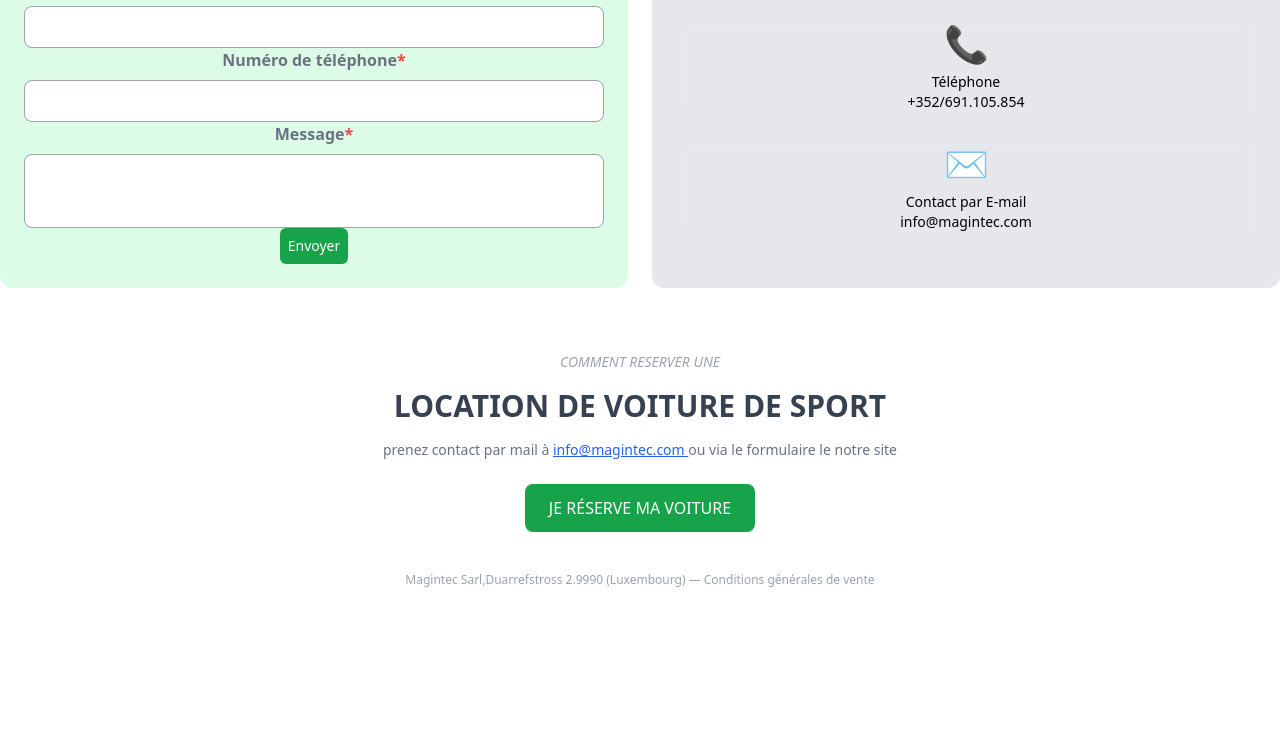
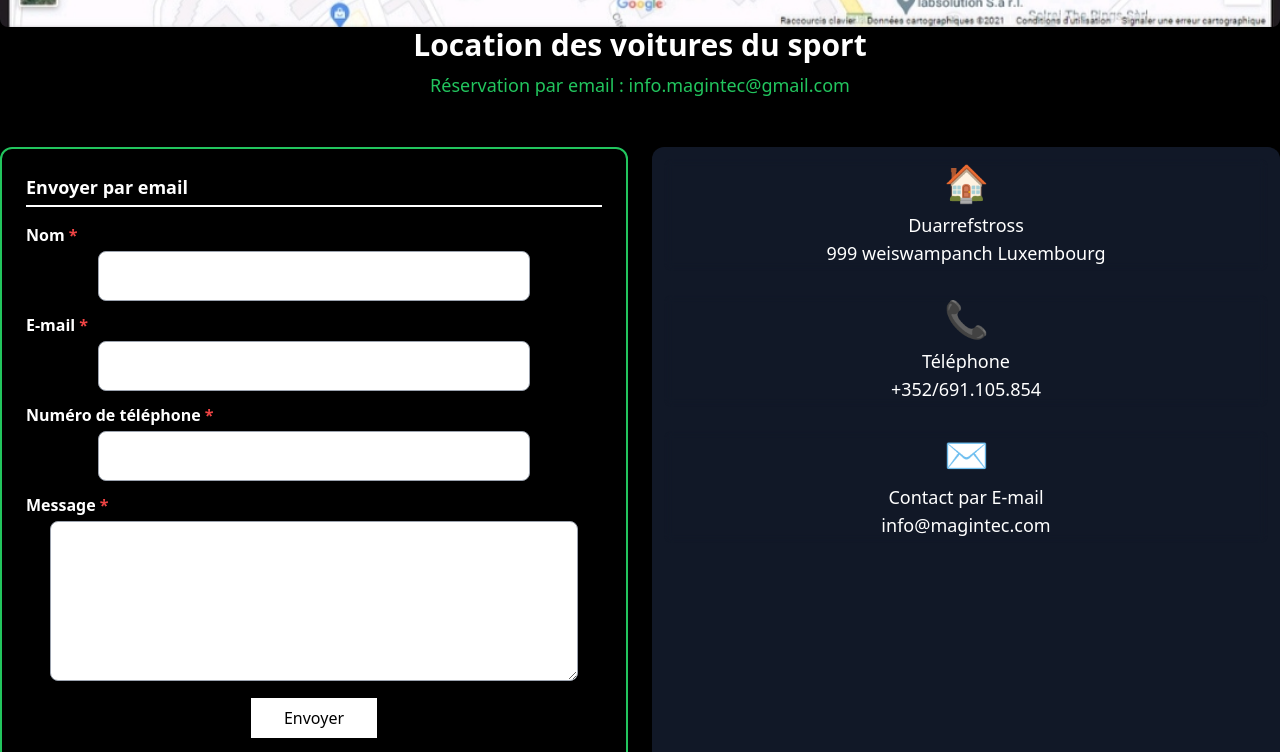
Before and after one commit to anthony07-a/tailwindcss, a plain HTML site: page index.html in a window 1280 px wide. Shown: the part 732-1484 px from the top of the page. Before the commit the page ends 1360 px from the top, so only its background shows below. Drawn offline with nearby package versions, Linux system fonts and the light colour scheme.

Commit message:
Modification html et projet

```diff
--- a/index.html
+++ b/index.html
@@ -4,92 +4,101 @@
     <meta charset="UTF-8">
     <meta name="viewport" content="width=device-width, initial-scale=1.0">
     <script src="https://cdn.tailwindcss.com"></script>
+
+    <link rel="stylesheet" href="https://www.w3schools.com/lib/font-awesome.css">
+
     <title>MAGINTEC</title>
 </head>
-<body class="text-center">
+<body class="text-center bg-black">
   <header class="mb-10">
     <h1 class="text-5xl font-extrabold text-green-700">MAGINTEC</h1>
-    <p class="text-lg mt-2 text-center w-full">(web consulting & more)</p>
+     <p class="text-lg mt-2 text-center w-full">(web consulting & more)</p>
   </header>
   <nav class="mt-8">
     <ul class="flex justify-center space-x-10 text-lg font-semibold">
       <li class="text-green-600">Hommes</li>
       <li class="text-green-600">Véhicules</li>
       <li class="text-green-600">Conditions</li>
-      <li class="text white-600">Contact
+      <li class="text-gray-600">Contact
       </li>
     </ul>
   </nav>
 <section class="mt-12 text-center">
-  <img src="IMAGE/1763662292207.jpg" alt="Image voiture sport" class="w-full h-72 object-cover rounded-lg">
-  <h2 class="text-3xl font-bold text-blackmt-6">
+  <img src="IMAGE/1763662292207.jpg" alt="Image voiture sport" class="w-full object-contain rounded-lg">
+  <h2 class="text-3xl font-bold text-white mt-">
     Location des voitures du sport
   </h2>
   <p class="text-green-500 text-lg mt-2">
     Réservation par email : info.magintec@gmail.com
   </p>
 </Section>
+
 <section class="grid grid-cols-2 gap-6 mt-12">
-  <div class="w-full bg-green-100 p-6 rounded-xl flex-col gap-4">
-    <label class="text-gray-700 font-semibold">
-      Nom<span class="text-red-500">*</span>
+
+  <div class="w-full bg-black p-6 rounded-xl flex-col gap-4 border-2 border-green-500">
+    <h2 class="text-white font-semibold flex justufy-left text-lg border-b-2 border-white pb-1 mb-4 ">
+      Envoyer par email
+    </h2>
+    <label class="text-white font-semibold flex justify-left">
+      Nom <span class="text-red-500 ml-1">*</span>
     </label>
     <input
-      class="mt-2 w-full border border-gray-400 rounded-lg p-2"
+      class="mt-1 border border-gray-400 rounded-lg p-3
+             w-3/4 mx-auto block"
     />
-    <label class="text-gray-500 font-semibold">
-      E-mail<span class="text-red-500">*</span>
+    <label class="text-white font-semibold flex justify-left mt-3">
+      E-mail <span class="text-red-500 ml-1">*</span>
     </label>
     <input
-      class="mt-2 w-full border border-gray-400 rounded-lg p-2"
+      class="mt-1 border border-gray-400 rounded-lg p-3
+             w-3/4 mx-auto block"
     />
-    <label class="text-gray-500 font-semibold">
-      Numéro de téléphone<span class="text-red-500">*</span>
+    <label class="text-white font-semibold flex justify-left mt-3">
+      Numéro de téléphone <span class="text-red-500 ml-1">*</span>
     </label>
     <input
-      class="mt-2 w-full border border-gray-400 rounded-lg p-2"
+      class="mt-1 border border-gray-400 rounded-lg p-3
+             w-3/4 mx-auto block"
     />
-    <label class="text-gray-500 font-semibold">
-      Message<span class="text-red-500">*</span>
+    <label class="text-white font-semibold flex justify-left mt-3">
+      Message <span class="text-red-500 ml-1">*</span>
     </label>
-    <input class="mt-2 w-full border border-gray-400 rounded-lg p-6">
-
-   <button
-      class="px-2 py-2 bg-green-600 text-white rounded-md text-sm hover:bg-green-400">
+   <textarea
+      class="mt-1 border border-gray-400 rounded-lg p-3
+             w-11/12 mx-auto block h-40 bg-white">
+    </textarea>
+    <button
+      class="mt-4 w-32 border border-black text-black bg-white justufy-left py-2 mx-auto block hover:bg-gray-200"
+    >
       Envoyer
     </button>
-
   </div>
-  <div class="w-full bg-gray-200 p-6 rounded-xl flex flex-col gap-6">
+  <div class="w-full bg-gray-900 p-3 rounded-xl flex flex-col gap-6">
     <div class="backdrop-blur-sm inline-block p-1 rounded-lg">
     <div class="text-center">
       <div class="text-4xl text-green-200 mb-2">
        🏠
        </div>
     </div>
-      <p class="text-sm gray-400 text-lg">Duarrefstross</p>
-      <p class="text-sm gray-500 text-lg">999 weiswampanch Luxembourg</p>
+      <p class="text-white text-lg">Duarrefstross</p>
+      <p class="text-white text-lg">999 weiswampanch Luxembourg</p>
 
     </div>
     <div class="backdrop-blur-sm inline-block p-1 rounded-lg">
       <div class="text-4xl text-green-200 mb-2">
        📞
        </div>
-       <p class="text-sm gray-400 text-lg">Téléphone</p>
-       <p class="text-sm gray-500 text-lg">+352/691.105.854</p>
+       <p class="text-white text-lg">Téléphone</p>
+       <p class="text-white text-lg">+352/691.105.854</p>
     </div>
     <div class="backdrop-blur-sm inline-block p-1 rounded-lg">
       <div class="text-4xl text-green-200 mb-2">
        ✉️
        </div>
-       <p class="text-sm gray-400 text-lg">Contact par E-mail</p>
-       <p class="text-sm gray-500 text-lg">info@magintec.com</p>
-
+       <p class="text-white text-lg">Contact par E-mail</p>
+       <p class="text-white text-lg">info@magintec.com</p>
   </section>
-  <!-- FOOTER PRINCIPAL → CENTRÉ, LOIN DES CADRES -->
-<div class="w-full text-center mt-16 flex flex-col items-center gap-4">
-
-  <!-- Petite phrase floue -->
+  <div class="w-full text-center mt-16 flex flex-col items-center gap-4">
   <p class="text-gray-400 text-sm italic">
     COMMENT RESERVER UNE
   </p>
@@ -114,14 +123,5 @@
     Magintec Sarl,Duarrefstross 2.9990 (Luxembourg) — Conditions générales de vente
   </p>
 </div>
-
-
-
-
-
-
-
-
-
 </body>
 </html>
```
